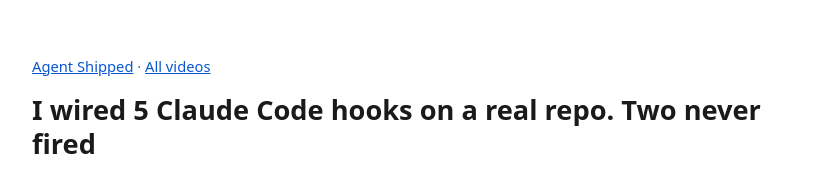
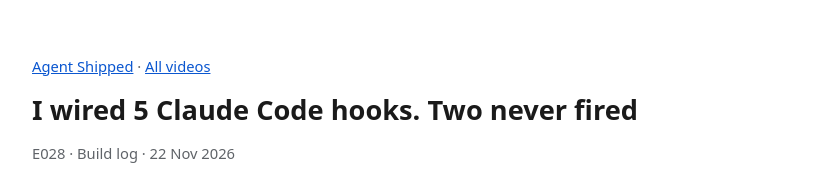
Before and after one commit to agentshipped/agentshipped.github.io, a plain HTML site: page videos/E028.html in a window 1280 px wide. Shown: the top 173 px of the page, without its empty margins (228-1051 px from the left). Drawn offline with Linux system fonts and the light colour scheme.

Commit message:
E028: current video title

```diff
--- a/videos/E028.html
+++ b/videos/E028.html
@@ -6,8 +6,8 @@
 <link rel="icon" type="image/png" sizes="32x32" href="/favicon-32.png">
 <link rel="icon" type="image/png" sizes="192x192" href="/icon-192.png">
 <link rel="apple-touch-icon" href="/apple-touch-icon.png">
-<title>I wired 5 Claude Code hooks on a real repo. Two never fired · Agent Shipped</title>
-<meta name="description" content="Five Claude Code hooks on a real repo, and the two that never fired until a one-line matcher fix.">
+<title>I wired 5 Claude Code hooks. Two never fired · Agent Shipped</title>
+<meta name="description" content="Five Claude Code hooks, and the two that never fired until a one-line matcher fix.">
 <style>
   :root { --bg:#0f1115; --fg:#e6e6e6; --muted:#9aa0a6; --accent:#7cc4ff; --card:#181b22; }
   @media (prefers-color-scheme: light) { :root { --bg:#ffffff; --fg:#1a1a1a; --muted:#5f6368; --accent:#0b57d0; --card:#f3f4f6; } }
@@ -29,11 +29,11 @@
 <body>
 <main>
 <p class="meta"><a href="../">Agent Shipped</a> · <a href="./">All videos</a></p>
-<h1>I wired 5 Claude Code hooks on a real repo. Two never fired</h1>
+<h1>I wired 5 Claude Code hooks. Two never fired</h1>
 <p class="meta">E028 · Build log · 22 Nov 2026</p>
-<div class="video long"><iframe src="https://www.youtube.com/embed/aR5c3T0jqvc" title="I wired 5 Claude Code hooks on a real repo. Two never fired" allowfullscreen loading="lazy"></iframe></div>
+<div class="video long"><iframe src="https://www.youtube.com/embed/aR5c3T0jqvc" title="I wired 5 Claude Code hooks. Two never fired" allowfullscreen loading="lazy"></iframe></div>
 <p><a href="https://youtu.be/aR5c3T0jqvc">Watch on YouTube</a> · <a href="https://github.com/agentshipped/notes-api">Demo repo (notes-api)</a> · <a href="https://dev.to/agentshipped/claude-code-hooks-i-wired-5-and-2-never-fired-4ejp">Write-up with every command and prompt</a></p>
-<div class="card"><pre>Five Claude Code hooks on a real repo, and the two that never fired until a one-line matcher fix.
+<div class="card"><pre>Five Claude Code hooks, and the two that never fired until a one-line matcher fix.
 Demo repo (agentshipped/notes-api): https://github.com/agentshipped/notes-api
 
 I wired a guard, a syntax check, a stop marker, an audit log and a change log, then counted what each one did. Three of three reads of .env were blocked; two hooks sat at zero because of their matchers.
```
